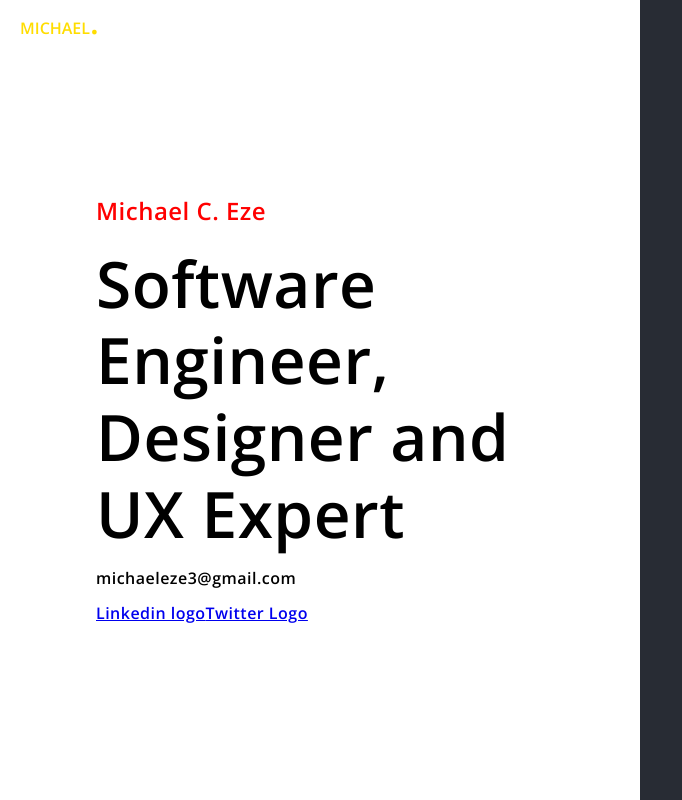
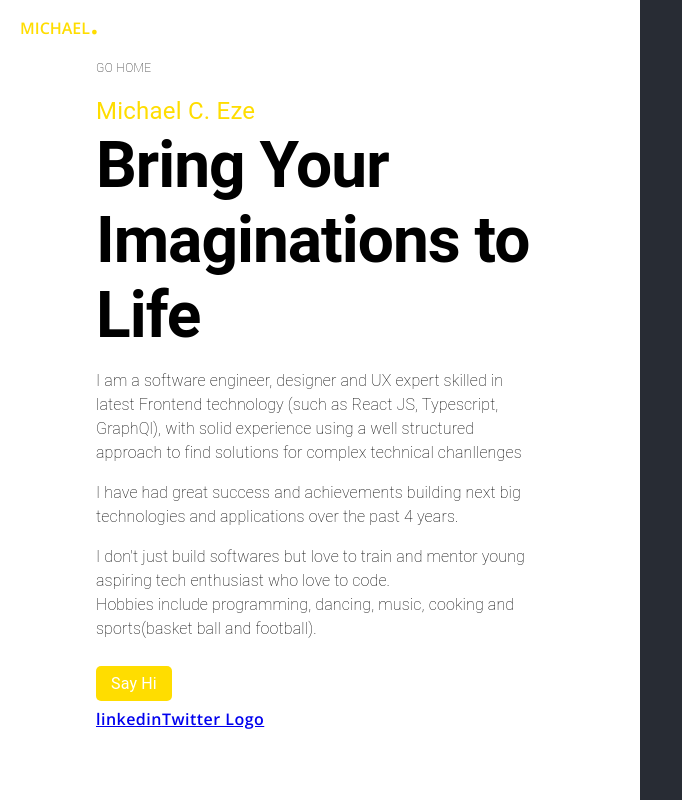
Before and after one commit to michaeleze/portfolio, a React (Create React App) app: page /about in a window 1280 px wide. Shown: the whole page, without its empty margins (0-682 px from the left). Built offline with nearby package versions, Linux system fonts and the light colour scheme.

Commit message:
created summary-text

```diff
--- a/src/components/navbar/index.css
+++ b/src/components/navbar/index.css
@@ -36,7 +36,7 @@
   right: 0;
   bottom: 0;
   width: 100%;
-  z-index: 2;
+  z-index: 1;
 }
 
 .white {
--- /dev/null
+++ b/src/components/summary-text/index.tsx
@@ -0,0 +1,33 @@
+import React from 'react';
+import Typography from '@material-ui/core/Typography';
+import { makeStyles } from '@material-ui/core/styles';
+
+interface ISummaryText {
+    summary?: any;
+};
+
+const summarycontent = `<p> I am a software engineer, designer and UX expert skilled in latest Frontend technology (such as React JS, Typescript,
+    GraphQl), with solid experience using a well structured approach to find solutions for complex technical chanllenges</p>
+        <p>I have had great success and achievements building next big technologies and applications over the past 4 years. </p>
+        <p> I don't just build softwares but love to train and mentor young aspiring tech enthusiast who love to code. <br /> Hobbies include programming, dancing, music, cooking and sports(basket ball and football).</p>
+       `;
+
+const useStyles = makeStyles(theme => ({
+    summary: {
+        fontWeight: 100,
+        lineHeight: 1.5,
+      },
+}));
+
+const SummaryText: React.FC<ISummaryText> = (props) => {
+    const { summary = summarycontent } = props;
+    const classes = useStyles();
+
+    function createMarkup() {
+        return { __html: summary };
+    }
+
+    return <Typography className={classes.summary} component="p" dangerouslySetInnerHTML={createMarkup()} variant="body1" />;
+};
+
+export default SummaryText;
--- a/src/pages/about/index.tsx
+++ b/src/pages/about/index.tsx
@@ -1,9 +1,13 @@
 import React from 'react';
+import { Typography } from '@material-ui/core';
 import { makeStyles } from '@material-ui/core/styles';
+import { Link } from 'react-router-dom';
 import Header from '../../components/header';
+import SummaryText from '../../components/summary-text';
+// import LinkedInIcon from '@material-ui/icons/LinkedIn';
 
 interface IAboutText {
-  classes: Record<"bio" | "container" | "name", string>;
+  classes: Record<"bio" | "container" | "email" | "emailContainer" | "linkHome" | "name" , string>;
 }
 
 const useStyles = makeStyles(() => ({
@@ -16,23 +20,44 @@ const useStyles = makeStyles(() => ({
     fontWeight: 700,
     height: 'auto',
     letterSpacing: '0.03em',
-    lineHeight: '1.2',
+    lineHeight: '1',
     margin: '0 auto',
     width: '70%'
   },
+  email: {
+    backgroundColor: '#ffdd00',
+    borderRadius: '5px',
+    color: 'white',
+    cursor: 'pointer',
+    padding: '8px 15px',
+    textDecoration: 'none',
+  },
+  emailContainer: {
+    padding: '15px 0',
+  },
+  linkHome: {
+    bottom: '15px',
+    color: '#111',
+    fontWeight: 100,
+    lineHeight: 1.5,
+    position: 'relative',
+    textDecoration: 'none',
+  },
   name: {
-    color: 'red',
+    color: '#ffdd00',
     fontSize: '1.5em',
     padding: 0,
-  }
+  },
 }));
 
 const AboutText: React.FC<IAboutText> = ({ classes }) => (
   <div className={classes.container}>
-    <h1 className={classes.name}> Michael C. Eze </h1>
-    <h2 className={classes.bio}> <b>Software Engineer, Designer and UX Expert</b></h2>
-    <p>michaeleze3@gmail.com</p>
-    <a href="https://linkedin.com/in/michaeleze">Linkedin logo</a>
+    <Typography variant="caption"><Link to='/' className={classes.linkHome}>GO HOME</Link></Typography>
+    <Typography className={classes.name}> Michael C. Eze </Typography>
+    <Typography variant="h1" className={classes.bio}> <b>Bring Your Imaginations to Life</b></Typography>
+    <SummaryText />
+    <Typography className={classes.emailContainer}><a className={classes.email} href="mailto:michaeleze3@gmail.com"> Say Hi</a></Typography>
+    <a href="https://linkedin.com/in/michaeleze">linkedin</a>
     <a href="https://twitter.com/michaelcityboy">Twitter Logo</a>
   </div>
 )
@@ -40,11 +65,7 @@ const AboutText: React.FC<IAboutText> = ({ classes }) => (
 const About: React.FC = () => {
   const classes = useStyles();
 
-  return (
-    <section>
-      <Header columnOneBackground="white" columnOneContent={<AboutText classes={classes} />} />
-    </section>
-  );
+  return <Header columnOneBackground="white" columnOneContent={<AboutText classes={classes} />} />;
 }
 
 export default About;
```
Also changed, not shown: src/assets/images/m8.jpg (added), 1 other file (tests, documents, lock files or other folders).
